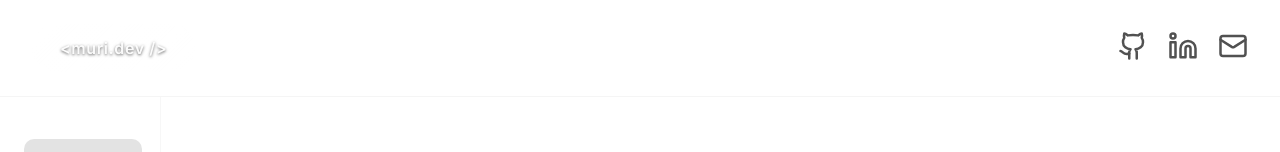
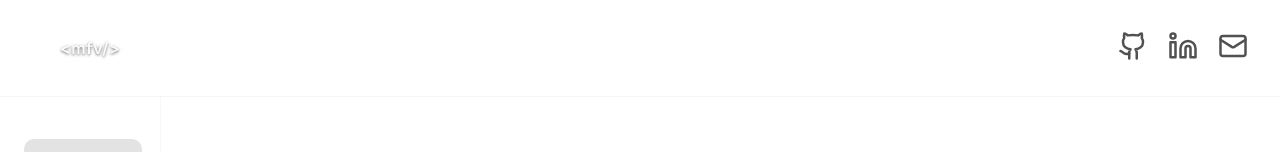
Before and after one commit to murilofernandes1/Portf-lio, a Next.js app: page / in a window 1280 px wide. Shown: the top 152 px of the page. Built offline with nearby package versions, Linux system fonts and the light colour scheme.

Commit message:
ui: removed user select globally

```diff
--- a/src/app/globals.css
+++ b/src/app/globals.css
@@ -17,11 +17,21 @@ body {
   height: 100%;
 }
 
+html {
+  scroll-behavior: smooth;
+}
+
 body {
   color: var(--foreground);
   background: var(--background);
-  font-family: var(--font-inter), system-ui, -apple-system, BlinkMacSystemFont,
-    Arial, sans-serif;
+
+  font-family:
+    var(--font-inter),
+    system-ui,
+    -apple-system,
+    BlinkMacSystemFont,
+    Arial,
+    sans-serif;
 
   -webkit-font-smoothing: antialiased;
   -moz-osx-font-smoothing: grayscale;
@@ -31,14 +41,38 @@ body {
   box-sizing: border-box;
   padding: 0;
   margin: 0;
+
+  user-select: none;
+  -webkit-user-select: none;
+  -webkit-tap-highlight-color: transparent;
+}
+
+p,
+span,
+h1,
+h2,
+h3,
+h4,
+h5,
+h6,
+input,
+textarea {
+  user-select: text;
 }
 
 a {
   color: inherit;
   text-decoration: none;
 }
+
+button {
+  cursor: pointer;
+  background: none;
+  border: none;
+}
+
 .page {
-  min-height: 100vh;
+  min-height: 100dvh;
   display: flex;
   flex-direction: column;
 }
--- a/src/components/header/header.tsx
+++ b/src/components/header/header.tsx
@@ -18,7 +18,7 @@ export default function Header() {
           </button>
           <Link href={"/"}>
             <div className={styles.glass}>
-              <p className={styles.glassText}>&lt;muri.dev /&gt;</p>
+              <p className={styles.glassText}>&lt;mfv/&gt;</p>
             </div>
           </Link>
         </div>
```
